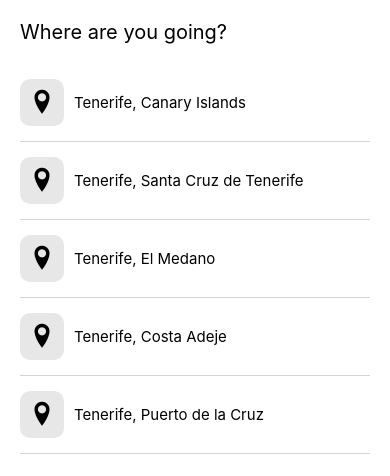
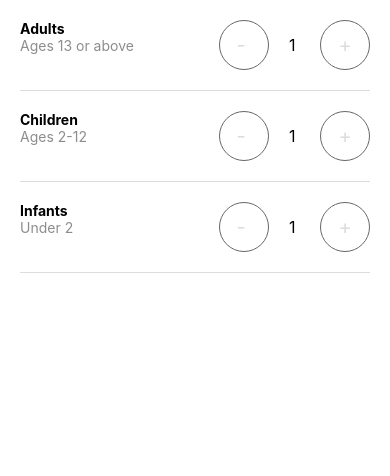
Before and after one commit to ultimo123/airbnb-react-native, a React Native app: screen / in a window 390 px wide. Shown: the top 476 px of the page. Built offline with nearby package versions, Linux system fonts and the light colour scheme.

Commit message:
Adding Guests Screen

```diff
--- a/App.js
+++ b/App.js
@@ -1,6 +1,7 @@
 import { SafeAreaView, StatusBar } from "react-native";
 import Post from "./src/components/Post";
 import DestinationSearchScreen from "./src/screens/DestinationSearch";
+import GuestsScreen from "./src/screens/Guests";
 import HomeScreen from "./src/screens/Home";
 import SearchResultsScreen from "./src/screens/SearchResults";
 
@@ -9,7 +10,7 @@
     <>
       <StatusBar />
       <SafeAreaView>
-        <DestinationSearchScreen />
+        <GuestsScreen />
       </SafeAreaView>
     </>
   );
--- /dev/null
+++ b/src/screens/Guests/index.js
@@ -0,0 +1,88 @@
+import React, { useState } from "react";
+import { View, Text, Pressable } from "react-native";
+import styles from "./styles";
+
+const GuestsScreen = () => {
+  const [adults, setAdults] = useState(1);
+  const [children, setChildren] = useState(1);
+  const [infants, setInfants] = useState(1);
+
+  return (
+    <View style={styles.container}>
+      {/* Row One Adults */}
+      <View style={styles.row}>
+        <View>
+          <Text style={styles.adultsText}>Adults</Text>
+          <Text style={styles.agesText}>Ages 13 or above</Text>
+        </View>
+        <View style={styles.buttonsContainer}>
+          <Pressable
+            style={styles.button}
+            onPress={() => setAdults(Math.max(0, adults - 1))}
+          >
+            <Text style={styles.counter}>- </Text>
+          </Pressable>
+
+          <Text style={styles.value}>{adults} </Text>
+
+          <Pressable
+            style={styles.button}
+            onPress={() => setAdults(adults + 1)}
+          >
+            <Text style={styles.counter}>+</Text>
+          </Pressable>
+        </View>
+      </View>
+
+      <View style={styles.row}>
+        <View>
+          <Text style={styles.adultsText}>Children</Text>
+          <Text style={styles.agesText}>Ages 2-12</Text>
+        </View>
+        <View style={styles.buttonsContainer}>
+          <Pressable
+            style={styles.button}
+            onPress={() => setChildren(Math.max(0, children - 1))}
+          >
+            <Text style={styles.counter}>- </Text>
+          </Pressable>
+
+          <Text style={styles.value}>{children} </Text>
+
+          <Pressable
+            style={styles.button}
+            onPress={() => setChildren(children + 1)}
+          >
+            <Text style={styles.counter}>+</Text>
+          </Pressable>
+        </View>
+      </View>
+
+      <View style={styles.row}>
+        <View>
+          <Text style={styles.adultsText}>Infants</Text>
+          <Text style={styles.agesText}>Under 2</Text>
+        </View>
+        <View style={styles.buttonsContainer}>
+          <Pressable
+            style={styles.button}
+            onPress={() => setInfants(Math.max(0, infants - 1))}
+          >
+            <Text style={styles.counter}>- </Text>
+          </Pressable>
+
+          <Text style={styles.value}>{infants} </Text>
+
+          <Pressable
+            style={styles.button}
+            onPress={() => setInfants(infants + 1)}
+          >
+            <Text style={styles.counter}>+</Text>
+          </Pressable>
+        </View>
+      </View>
+    </View>
+  );
+};
+
+export default GuestsScreen;
--- /dev/null
+++ b/src/screens/Guests/styles.js
@@ -0,0 +1,41 @@
+import { StyleSheet } from "react-native";
+
+const styles = StyleSheet.create({
+  row: {
+    flexDirection: "row",
+    justifyContent: "space-between",
+    paddingVertical: 20,
+    marginHorizontal: 20,
+    borderBottomWidth: 1,
+    borderBottomColor: "#ddd",
+  },
+  adultsText: {
+    fontWeight: "bold",
+  },
+  agesText: {
+    color: "#8d8d8d",
+  },
+  buttonsContainer: {
+    flexDirection: "row",
+    alignItems: "center",
+  },
+  button: {
+    borderWidth: 1,
+    width: 50,
+    height: 50,
+    borderRadius: 25,
+    borderColor: "#676767",
+    justifyContent: "center",
+    alignItems: "center",
+  },
+  value: {
+    marginHorizontal: 20,
+    fontSize: 16,
+  },
+  counter: {
+    fontSize: 20,
+    color: "#ddd",
+  },
+});
+
+export default styles;
```
